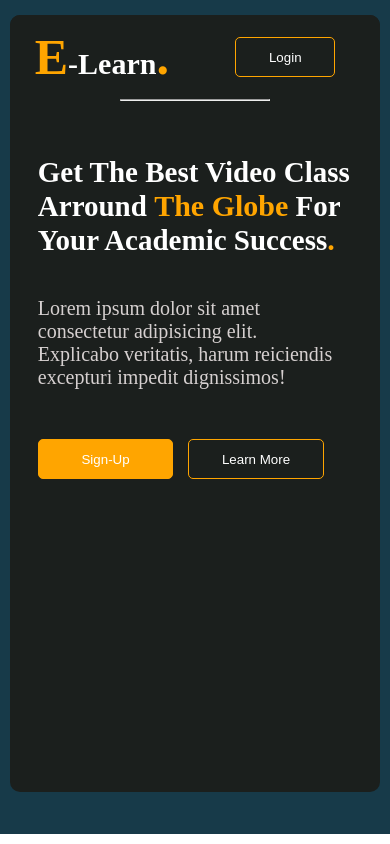
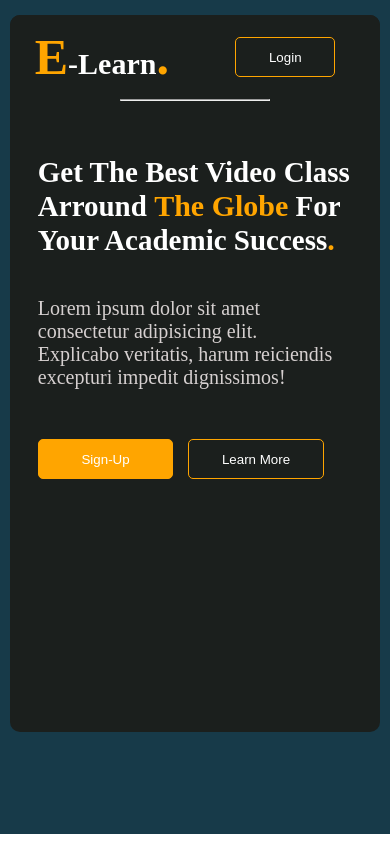
Before and after one commit to ketchanji/e-learning, a React (Create React App) app: page / in a window 390 px wide. Built offline with nearby package versions, Linux system fonts and the light colour scheme.

Commit message:
first commit

```diff
--- a/src/App.css
+++ b/src/App.css
@@ -25,7 +25,7 @@
   }
   .main{
     width: 95%;
-    height: fit-content;
+    height: 85vh;
     margin: auto;
     border-radius: 10px;
     background-color: rgb(27, 31, 29);
@@ -41,7 +41,7 @@
   }
   .main{
     width: 95%;
-    height: fit-content;
+    height: 85vh;
     margin: auto;
     border-radius: 10px;
     background-color: rgb(27, 31, 29);
@@ -57,7 +57,7 @@
   }
   .main{
     width: 95%;
-    height: fit-content;
+    height: 95vh;
     margin: auto;
     border-radius: 10px;
     background-color: rgb(27, 31, 29);
```
